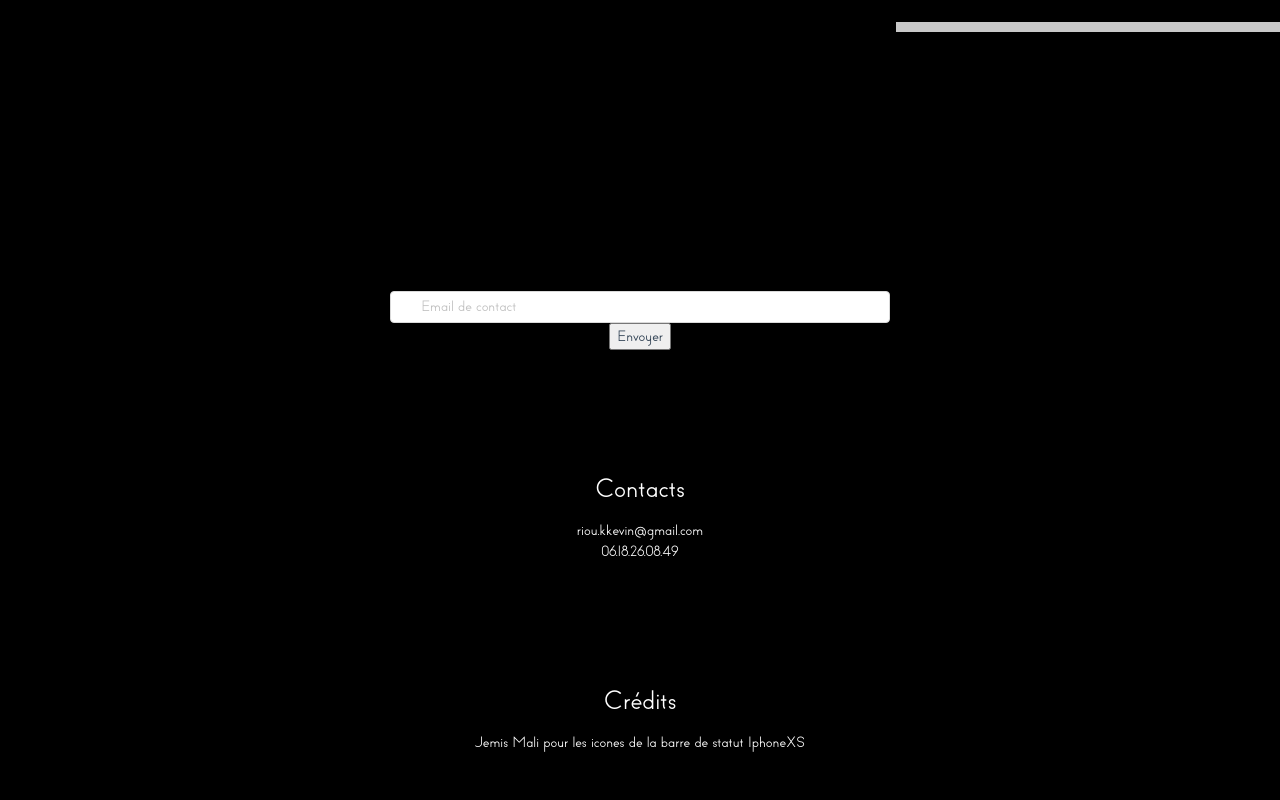
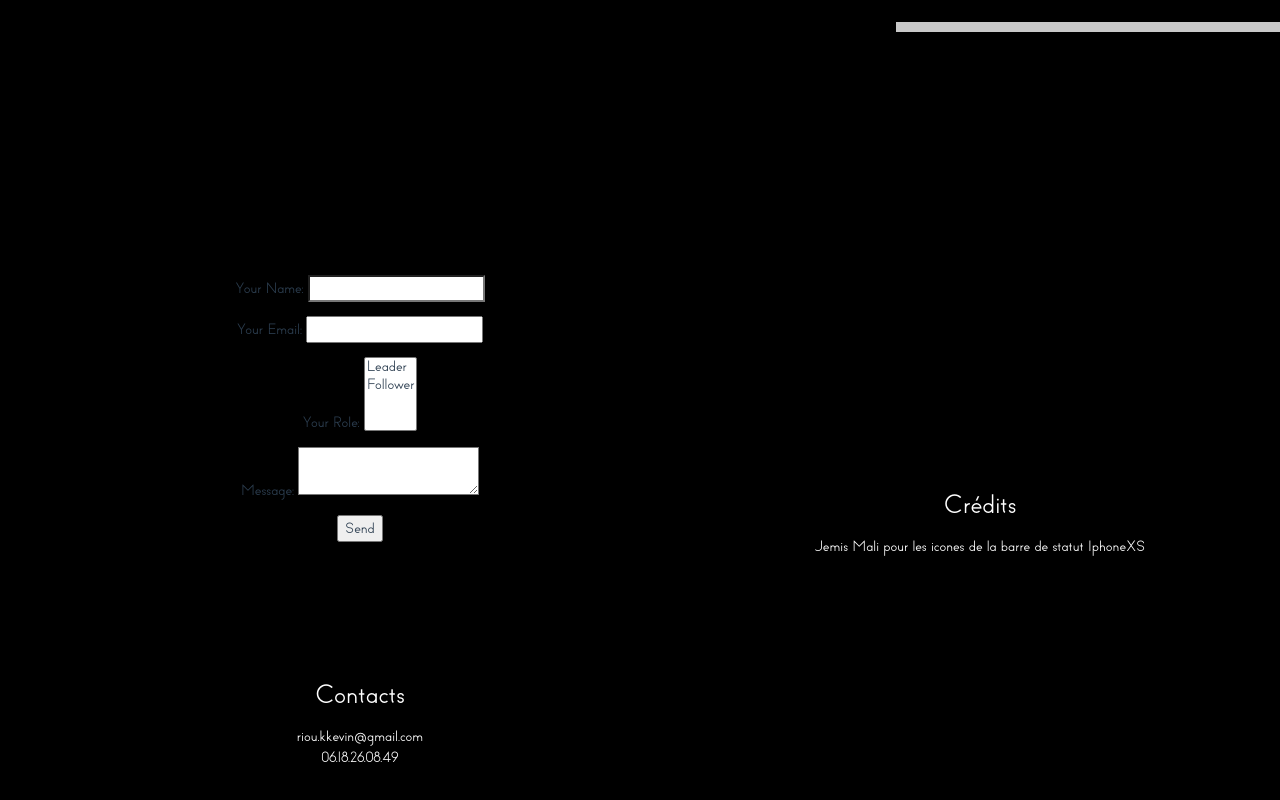
Before and after one commit to rioukkevin/portfolio, a Vue app: page / in a window 1280 px wide. Shown: the part 4448-5248 px from the top of the page. Built offline with nearby package versions, Linux system fonts and the light colour scheme; what vue-matomo, vue-screen-size would draw is missing.

Commit message:
correction form

```diff
--- a/src/components/data/Footer.vue
+++ b/src/components/data/Footer.vue
@@ -2,10 +2,24 @@
   <div class="k-footer">
     <div class="k-footer-column">
       <form name="contact" method="POST" data-netlify="true">
-        <a-input placeholder="Email de contact">
-          <a-icon slot="prefix" type="user-add" />
-        </a-input>
-        <input type="submit" value="Envoyer" />
+        <p>
+          <label>Your Name: <input type="text" name="name" /></label>
+        </p>
+        <p>
+          <label>Your Email: <input type="email" name="email" /></label>
+        </p>
+        <p>
+          <label>Your Role: <select name="role[]" multiple>
+            <option value="leader">Leader</option>
+            <option value="follower">Follower</option>
+          </select></label>
+        </p>
+        <p>
+          <label>Message: <textarea name="message"></textarea></label>
+        </p>
+        <p>
+          <button type="submit">Send</button>
+        </p>
       </form>
     </div>
     <div class="k-footer-column">
```
